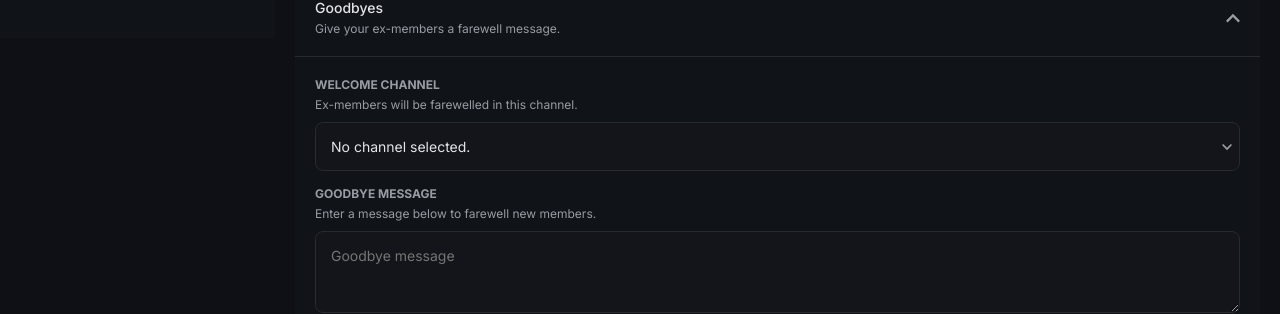
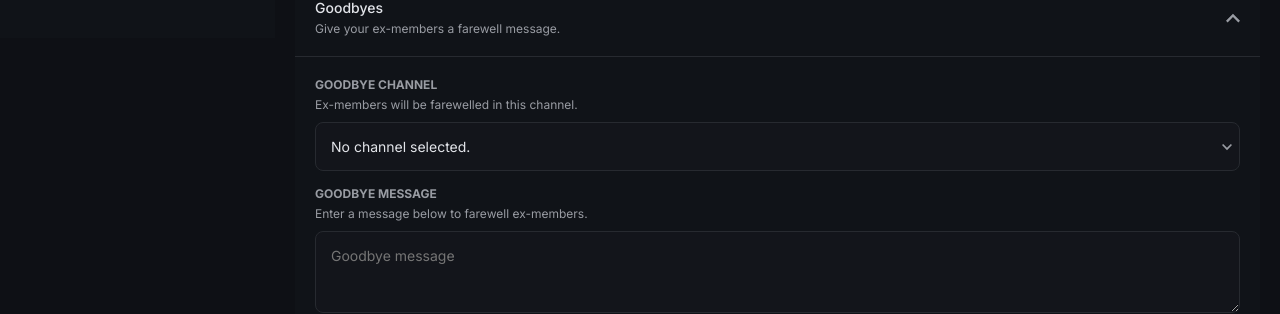
Before and after one commit to Poxie/onixo-new, a Next.js app in the folder frontend/: page /dashboard/1/greetings/ in a window 1280 px wide. Shown: the part 762-1076 px from the top of the page. Built offline with nearby package versions, Linux system fonts and the light colour scheme; what next-redux-wrapper would draw is missing.

Commit message:
Updated goodbye text

```diff
--- a/frontend/components/dashboard/greetings/Goodbyes.tsx
+++ b/frontend/components/dashboard/greetings/Goodbyes.tsx
@@ -80,14 +80,14 @@ export const Goodbyes = () => {
                     <ModuleSubheader
                         extraHeader={'Ex-members will be farewelled in this channel.'}
                     >
-                        Welcome channel
+                        Goodbye channel
                     </ModuleSubheader>
                     <ItemList
                         onChange={channelId => updateProperty('channel', channelId)}
                         defaultActive={goodbye?.settings.channel}
                     />
                     <ModuleSubheader
-                        extraHeader={'Enter a message below to farewell new members.'}
+                        extraHeader={'Enter a message below to farewell ex-members.'}
                         className={styles['header']}
                     >
                         Goodbye message
```
